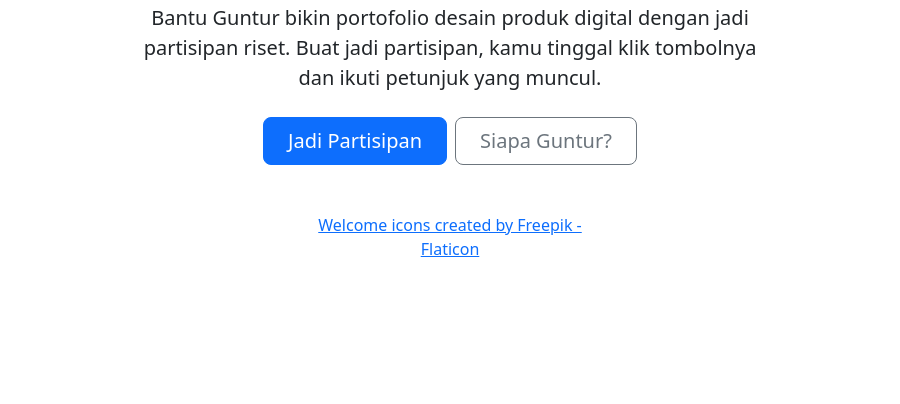
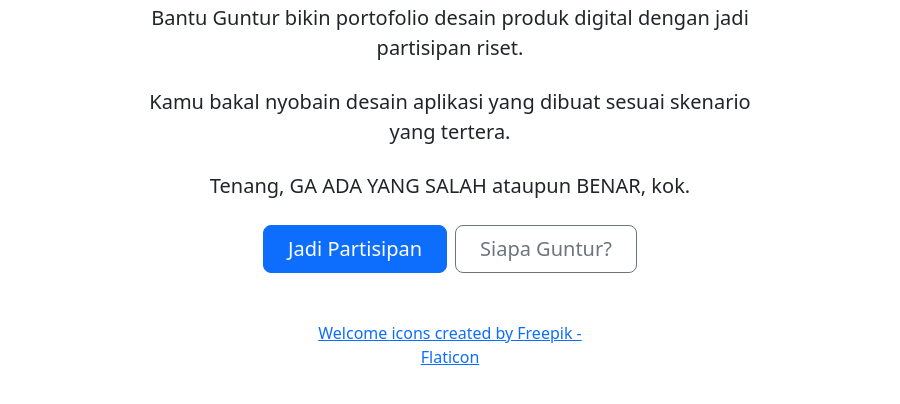
Before and after one commit to bagusfarisa/Riset-UX-Guntur, a plain HTML site: page index.html in a window 1280 px wide. Shown: the part 240-644 px from the top of the page, without its empty margins (190-1090 px from the left). Drawn offline with nearby package versions, Linux system fonts and the light colour scheme.

Commit message:
Update index.html

```diff
--- a/index.html
+++ b/index.html
@@ -68,7 +68,9 @@
     <img class="d-block mx-auto mb-4" src="/waving-hand.png" alt="" width="72" height="57">
     <h1 class="display-5 fw-bold">Selamat Datang di Riset UX Guntur</h1>
     <div class="col-lg-6 mx-auto">
-      <p class="lead mb-4">Bantu Guntur bikin portofolio desain produk digital dengan jadi partisipan riset. Buat jadi partisipan, kamu tinggal klik tombolnya dan ikuti petunjuk yang muncul.</p>
+      <p class="lead mb-4">Bantu Guntur bikin portofolio desain produk digital dengan jadi partisipan riset.</p>
+      <p class="lead mb-4">Kamu bakal nyobain desain aplikasi yang dibuat sesuai skenario yang tertera.</p>
+      <p class="lead mb-4">Tenang, GA ADA YANG SALAH ataupun BENAR, kok.</p>
       <div class="d-grid gap-2 d-sm-flex justify-content-sm-center">
         <button type="button" class="btn btn-primary btn-lg px-4 gap-3" onclick="randomUrl();">Jadi Partisipan</button>
         <a type="button" class="btn btn-outline-secondary btn-lg px-4" href="https://linkedin.com" target="_blank">Siapa Guntur?</a>
```
